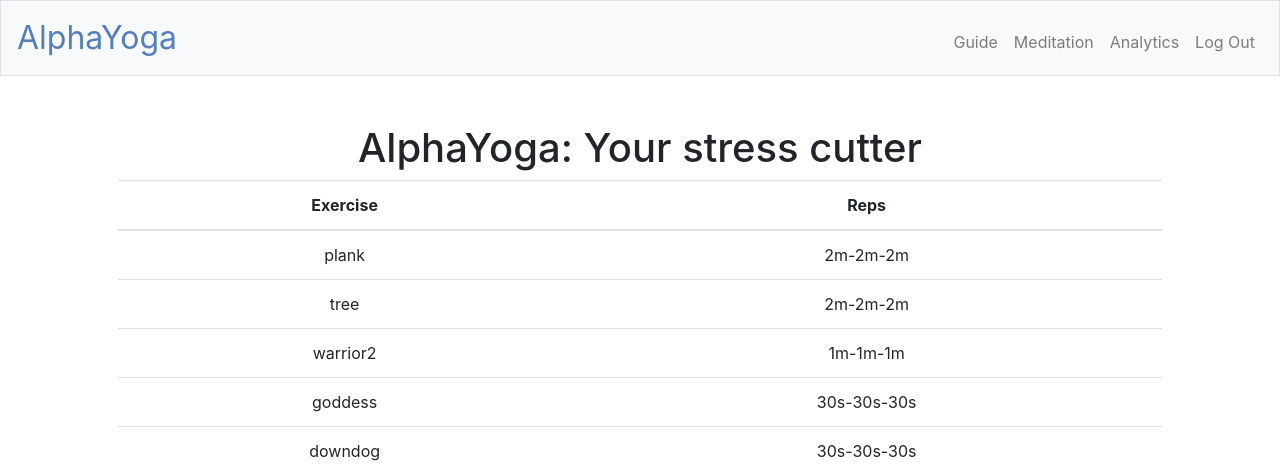
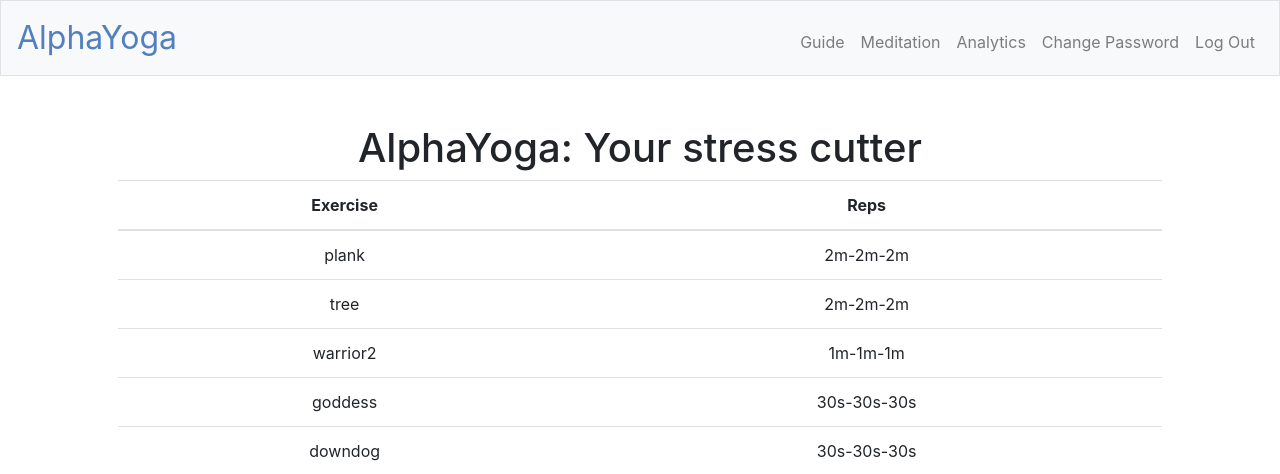
Before and after one commit to Codeshastra-7/31_DeepMind, a Flask app: page / in a window 1280 px wide. Shown: the top 474 px of the page. Run offline with Flask 2, Linux system fonts and the light colour scheme; a user stored in the database is signed in; some libraries are stand-ins or nearby versions.

Commit message:
Added change password feature

```diff
--- a/app.py
+++ b/app.py
@@ -1,6 +1,6 @@
 import os
 
-from flask import Flask, request, jsonify, render_template, redirect, session, Response
+from flask import Flask, request, jsonify, render_template, redirect, session, Response, flash
 from cs50 import SQL
 from helpers import login_required
 from error import apology
@@ -104,6 +104,47 @@ def guide():
 @login_required
 def meditation():
     return render_template("meditation.html")
+
+@app.route("/change_password", methods=["GET", "POST"])
+@login_required
+def change_password():
+    """Allow user to change her password"""
+
+    if request.method == "POST":
+
+        # Ensure current password is not empty
+        if not request.form.get("current_password"):
+            return apology("must provide current password", 400)
+
+        # Query database for user_id
+        rows = db.execute("SELECT password FROM users WHERE u_id = :user_id", user_id=session["user_id"])
+
+        # Ensure current password is correct
+        if len(rows) != 1 or not check_password_hash(rows[0]["password"], request.form.get("current_password")):
+            return apology("invalid password", 400)
+
+        # Ensure new password is not empty
+        if not request.form.get("new_password"):
+            return apology("must provide new password", 400)
+
+        # Ensure new password confirmation is not empty
+        elif not request.form.get("new_password_confirmation"):
+            return apology("must provide new password confirmation", 400)
+
+        # Ensure new password and confirmation match
+        elif request.form.get("new_password") != request.form.get("new_password_confirmation"):
+            return apology("new password and confirmation must match", 400)
+
+        # Update database
+        password = generate_password_hash(request.form.get("new_password"))
+        rows = db.execute("UPDATE users SET password = :hash WHERE u_id = :user_id", user_id=session["user_id"], hash=password)
+
+        # Show flash
+        flash("Changed!")
+
+        return redirect("/")
+
+    return render_template("change_password.html")
 
 @app.route("/analytics", methods=["GET", "POST"])
 @login_required
--- a/data_options.csv
+++ b/data_options.csv
@@ -1,3 +1,5 @@
 u_id, back, fatloss, legs, arms
 1,1,1,0,0
 2,0,1,1,1
+
+3,0,1,1,0
--- a/templates/layout.html
+++ b/templates/layout.html
@@ -40,6 +40,7 @@
                         <li class="nav-item"><a class="nav-link" href="/guide">Guide</a></li>
                         <li class="nav-item"><a class="nav-link" href="/meditation">Meditation</a></li>
                         <li class="nav-item"><a class="nav-link" href="/analytics">Analytics</a></li>
+                        <li class="nav-item"><a class="nav-link" href="/change_password">Change Password</a></li>
                         <li class="nav-item"><a class="nav-link" href="/logout">Log Out</a></li>
                     </ul>
                 {% else %}
```
Also changed, not shown: templates/change_password.html (added, +23 -0 lines), static/debug.jpg (deleted), user_info.db.
